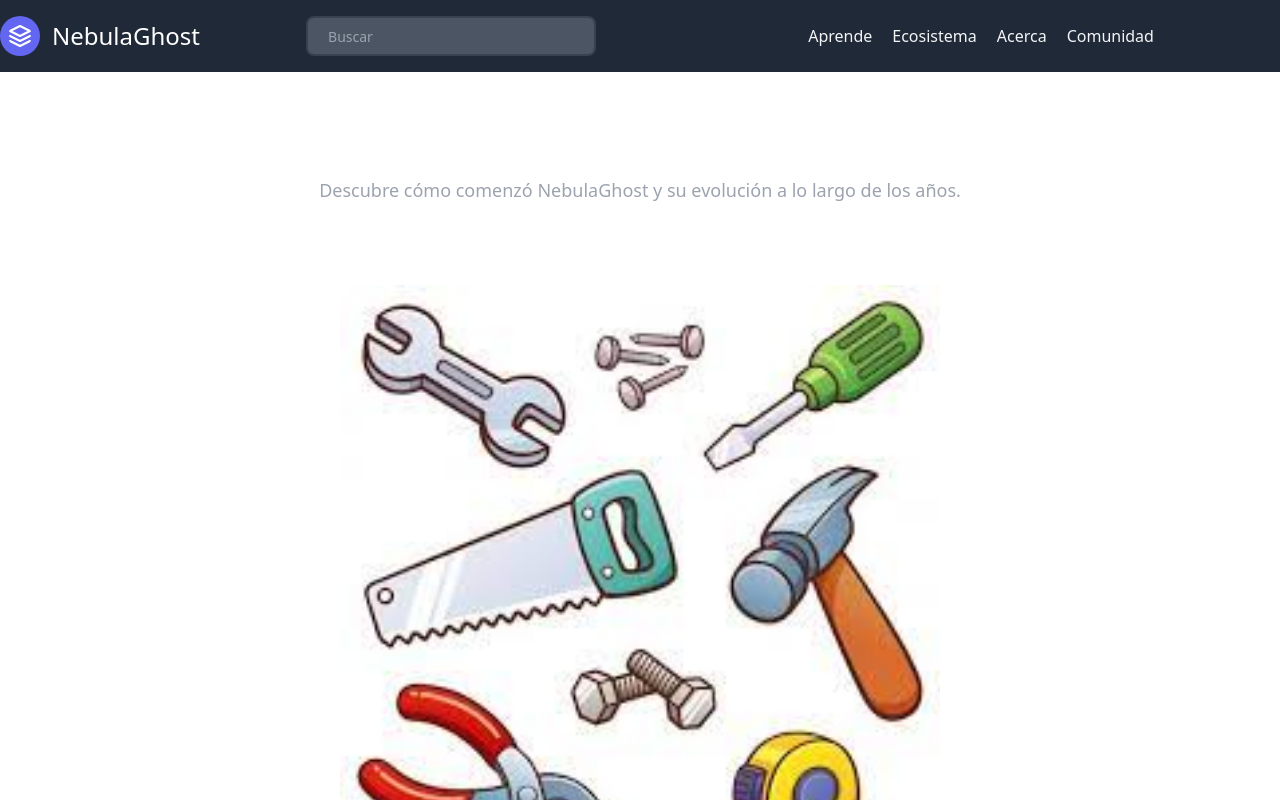
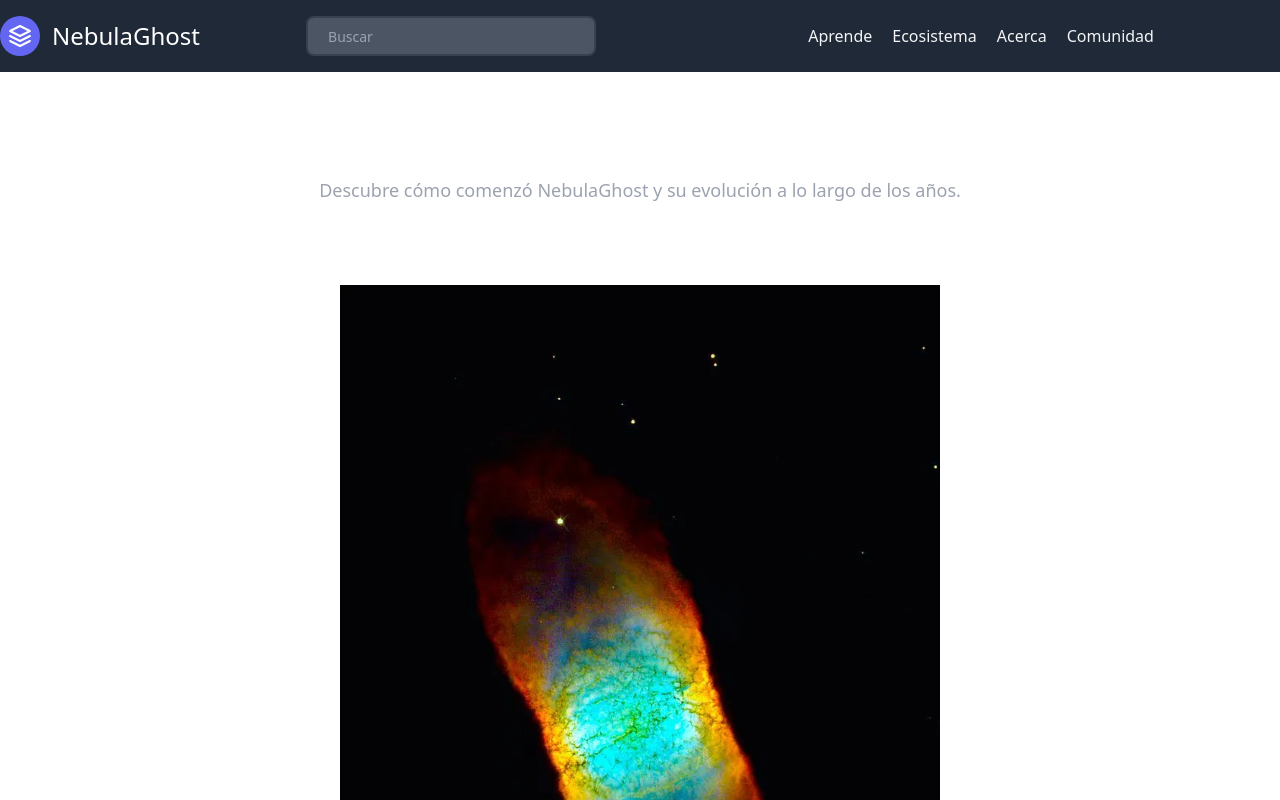
Before and after one commit to ICCOCUT/proyecto-interfaces, a Next.js app: page /historia in a window 1280 px wide. Shown: the top 800 px of the page. Built offline with nearby package versions, Linux system fonts and the light colour scheme.

Commit message:
add image

```diff
--- a/src/pages/historia.js
+++ b/src/pages/historia.js
@@ -17,7 +17,7 @@ export default function historia() {
 					className='mx-auto max-w-full'
 					width={600}
 					height={400}
-					src='/img/herramientas.jpg'
+					src='/img/nebula.webp'
 					alt='Imagen de Herramientas NebulaGhost'
 				/>
 			</section>
```
Also changed, not shown: public/img/nebula.webp (added).
